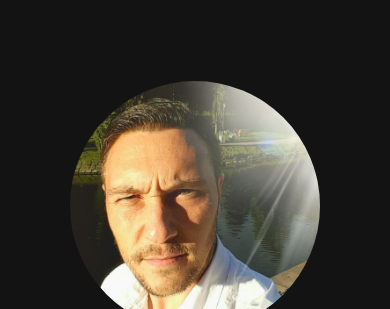
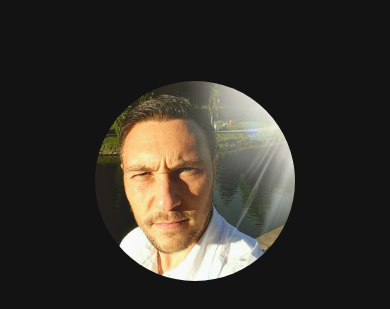
Before and after one commit to Mandorallen1337/MyWebsite, a plain HTML site: page index.html in a window 390 px wide. Shown: the part 83-392 px from the top of the page. Drawn offline with Linux system fonts and the light colour scheme.

Commit message:
Update style.css with hero image changes

```diff
--- a/style.css
+++ b/style.css
@@ -202,7 +202,7 @@
 
 
 }
-
+/* Hero Section end */
 /* Projects Section start */
 
 .project-container {
@@ -218,11 +218,7 @@
     box-shadow: 0 0 10px rgba(0, 0, 0, 0.1);
 }
 
-.project-img {
-    width: 100%;
-    height: auto;
-    border-radius: 5px;
-}
+
 
 .project-title {
     font-size: 1.5rem;
@@ -235,7 +231,7 @@
 
 /* Projects Section end */
 
-/* Hero Section end */
+
 
 /* Mobile section starts */
 
@@ -308,7 +304,6 @@
     .hero-container {
         display: grid;
         justify-content: center;
-        align-items: grid;
         height: 80vh;
         color: #fff;
         background-color: #131313;
@@ -320,7 +315,15 @@
         font-size: 1 rem;
     }
 
-
+    .hero-img {
+        align-items: center;
+        justify-content: center;
+        display: flex;
+        margin: 0 auto;
+        border-radius: 50%;
+        width: 200px;
+        height: 200px;
+    }
 
 
     #mobile-menu.is-active .bar:nth-child(2) {
```
